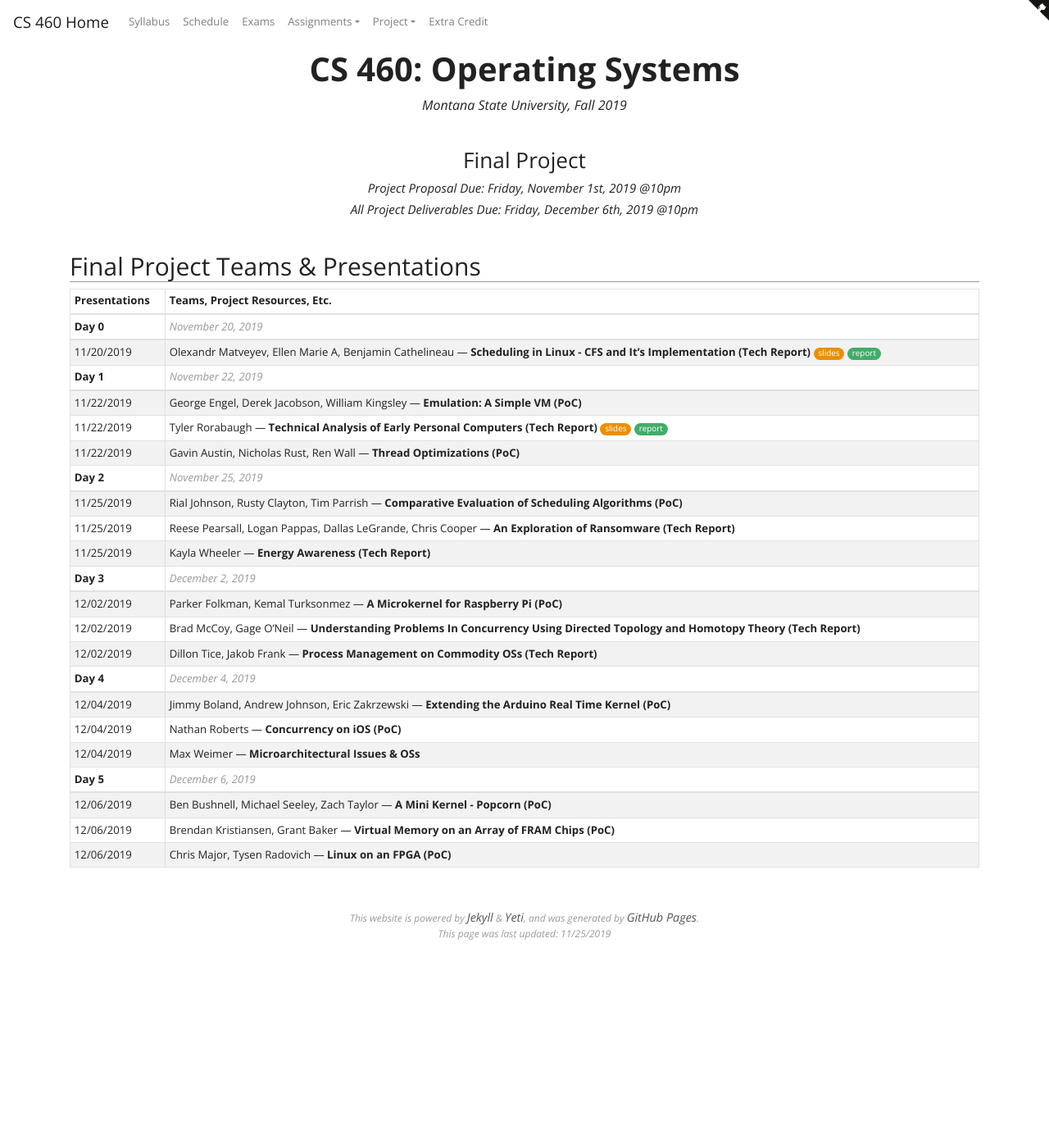
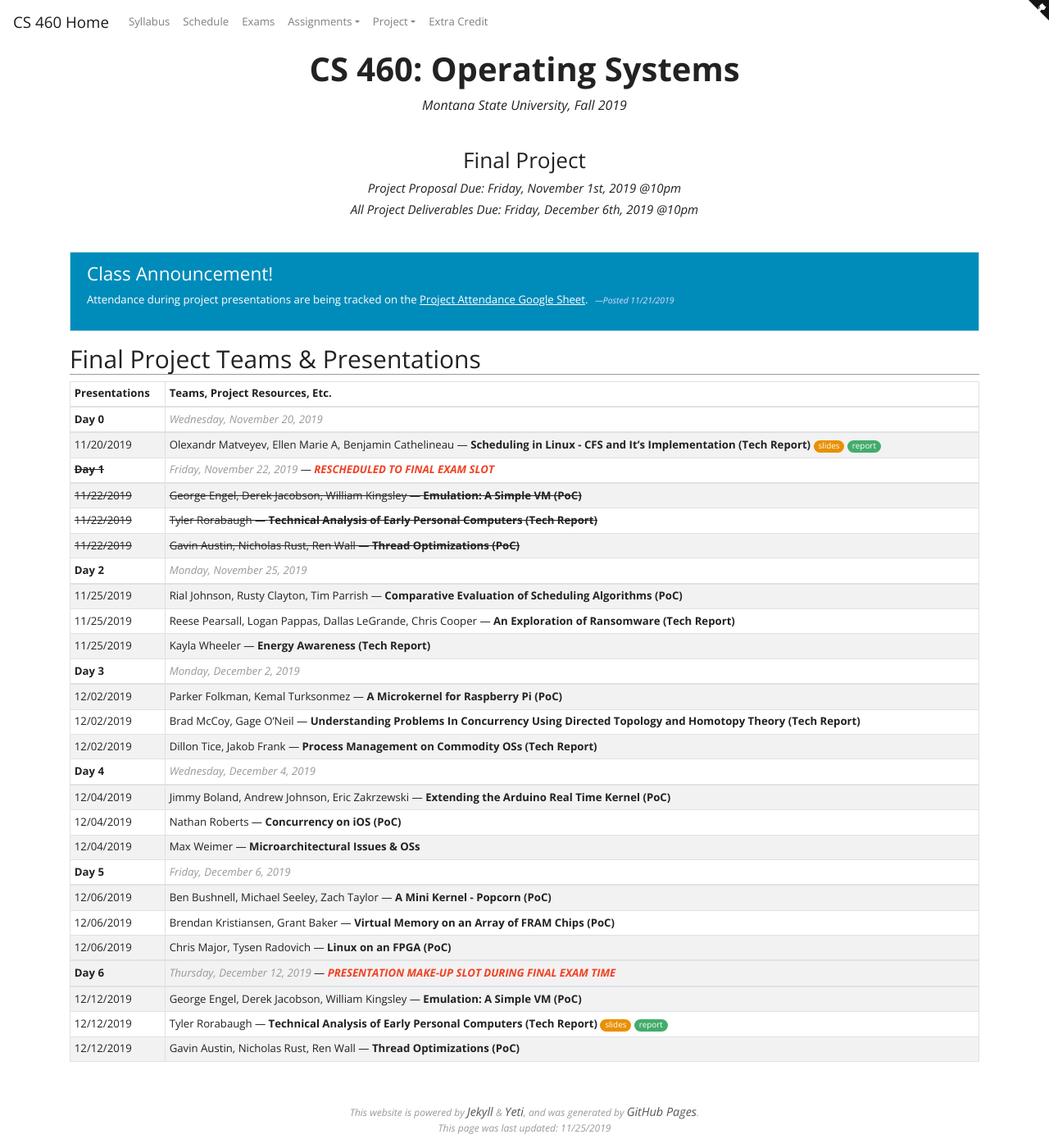
Before and after one commit to traviswpeters/cs460-2019-fall, a Jekyll site: the page built from project/schedule.md, in a window 1280 px wide and 1400 px high. Shown: the whole window at 82% size. Built offline with Jekyll 4.4.1, drawn with Linux system fonts in a browser that asks for light colours; nearby versions of some CDN libraries.

Commit message:
schedule updates

```diff
--- a/_data/settings.yml
+++ b/_data/settings.yml
@@ -107,6 +107,7 @@ project:
     schedule: "Project Teams & Schedule"
   infolink: 'https://docs.google.com/spreadsheets/d/1uMk0pcho_B2v8_7t_E3S-IpsdUfhjBKsT5XdBcfPOBI/edit?usp=sharing'
   signuplink: 'https://docs.google.com/spreadsheets/d/1uMk0pcho_B2v8_7t_E3S-IpsdUfhjBKsT5XdBcfPOBI/edit?usp=sharing'
+  attendance: 'https://docs.google.com/spreadsheets/d/1ViB-YF5SGXbf1jsXAIPJ-kK7-b3QskZJt4G-cYMuH9s/edit?usp=sharing'
   due-proposal: 'Friday, November 1st, 2019 @10pm'
   due-final: 'Friday, December 6th, 2019 @10pm'
 
--- a/project/schedule.md
+++ b/project/schedule.md
@@ -32,36 +32,47 @@ layout: default
 
 <br/>
 
+<div class="announcement" markdown="1">
+Attendance during project presentations are being tracked on the [Project Attendance Google Sheet]({{site.data.settings.project.attendance}}){:.alert-link}.
+<span class="timestamp">11/21/2019</span>
+</div>
+
 ## Final Project Teams & Presentations
 
 {:.table .table-hover .table-striped .table-bordered .table-sm}
 | Presentations  | Teams, Project Resources, Etc.
-| **Day 0**      | <span class="note">November 20, 2019</span>
+| **Day 0**      | <span class="note">Wednesday, November 20, 2019</span>
 | -------------- | -----------------------------------------------------------------------------------------------------------------------------------------------------------------------------
 | 11/20/2019     | Olexandr Matveyev, Ellen Marie A,  Benjamin Cathelineau --- **Scheduling in Linux - CFS and It's Implementation (Tech Report)** {{andersen-cathelineau-matveyev-slides}} {{andersen-cathelineau-matveyev-report}}
-| **Day 1**      | <span class="note">November 22, 2019</span>
+| ~~**Day 1**~~  | <span class="note">Friday, November 22, 2019</span> --- _**RESCHEDULED TO FINAL EXAM SLOT**_{:.text-danger}
 | -------------- | -----------------------------------------------------------------------------------------------------------------------------------------------------------------------------
-| 11/22/2019     | George Engel, Derek Jacobson, William Kingsley --- **Emulation: A Simple VM (PoC)**
-| 11/22/2019     | Tyler Rorabaugh --- **Technical Analysis of Early Personal Computers (Tech Report)** {{rorabaugh-slides}} {{rorabaugh-report}}
-| 11/22/2019     | Gavin Austin, Nicholas Rust, Ren Wall --- **Thread Optimizations (PoC)**
-| **Day 2**      | <span class="note">November 25, 2019</span>
+| ~~11/22/2019~~ | ~~George Engel, Derek Jacobson, William Kingsley --- **Emulation: A Simple VM (PoC)**~~
+| ~~11/22/2019~~ | ~~Tyler Rorabaugh --- **Technical Analysis of Early Personal Computers (Tech Report)**~~
+| ~~11/22/2019~~ | ~~Gavin Austin, Nicholas Rust, Ren Wall --- **Thread Optimizations (PoC)**~~
+| **Day 2**      | <span class="note">Monday, November 25, 2019</span>
 | -------------- | -----------------------------------------------------------------------------------------------------------------------------------------------------------------------------
 | 11/25/2019     | Rial Johnson, Rusty Clayton, Tim Parrish --- **Comparative Evaluation of Scheduling Algorithms (PoC)**
 | 11/25/2019     | Reese Pearsall, Logan Pappas, Dallas LeGrande, Chris Cooper --- **An Exploration of Ransomware (Tech Report)**
 | 11/25/2019     | Kayla Wheeler --- **Energy Awareness (Tech Report)**
-| **Day 3**      | <span class="note">December 2, 2019</span>
+| **Day 3**      | <span class="note">Monday, December 2, 2019</span>
 | -------------- | -----------------------------------------------------------------------------------------------------------------------------------------------------------------------------
 | 12/02/2019     | Parker Folkman, Kemal Turksonmez --- **A Microkernel for Raspberry Pi (PoC)**
 | 12/02/2019     | Brad McCoy, Gage O’Neil --- **Understanding Problems In Concurrency Using Directed Topology and Homotopy Theory (Tech Report)**
 | 12/02/2019     | Dillon Tice, Jakob Frank --- **Process Management on Commodity OSs (Tech Report)**
-| **Day 4**      | <span class="note">December 4, 2019</span>
+| **Day 4**      | <span class="note">Wednesday, December 4, 2019</span>
 | -------------- | -----------------------------------------------------------------------------------------------------------------------------------------------------------------------------
 | 12/04/2019     | Jimmy Boland, Andrew Johnson, Eric Zakrzewski --- **Extending the Arduino Real Time Kernel (PoC)**
 | 12/04/2019     | Nathan Roberts --- **Concurrency on iOS (PoC)**
 | 12/04/2019     | Max Weimer --- **Microarchitectural Issues & OSs**
-| **Day 5**      | <span class="note">December 6, 2019</span>
+| **Day 5**      | <span class="note">Friday, December 6, 2019</span>
 | -------------- | -----------------------------------------------------------------------------------------------------------------------------------------------------------------------------
 | 12/06/2019     | Ben Bushnell, Michael Seeley, Zach Taylor --- **A Mini Kernel - Popcorn (PoC)**
 | 12/06/2019     | Brendan Kristiansen, Grant Baker --- **Virtual Memory on an Array of FRAM Chips (PoC)**
 | 12/06/2019     | Chris Major, Tysen Radovich --- **Linux on an FPGA (PoC)**
 | -------------- | -----------------------------------------------------------------------------------------------------------------------------------------------------------------------------
+| **Day 6**      | <span class="note">Thursday, December 12, 2019</span> --- _**PRESENTATION MAKE-UP SLOT DURING FINAL EXAM TIME**_{:.text-danger}
+| -------------- | -----------------------------------------------------------------------------------------------------------------------------------------------------------------------------
+| 12/12/2019     | George Engel, Derek Jacobson, William Kingsley --- **Emulation: A Simple VM (PoC)**
+| 12/12/2019     | Tyler Rorabaugh --- **Technical Analysis of Early Personal Computers (Tech Report)** {{rorabaugh-slides}} {{rorabaugh-report}}
+| 12/12/2019     | Gavin Austin, Nicholas Rust, Ren Wall --- **Thread Optimizations (PoC)**
+| -------------- | -----------------------------------------------------------------------------------------------------------------------------------------------------------------------------
```
Also changed, not shown: index.md (+2 -2 lines).
